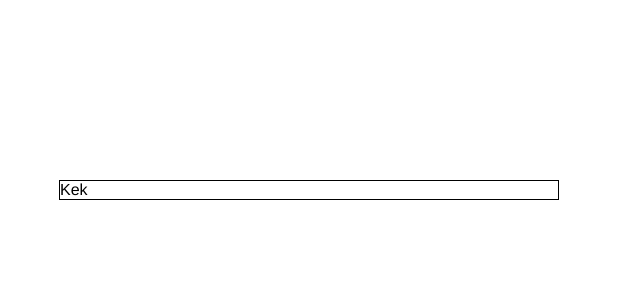
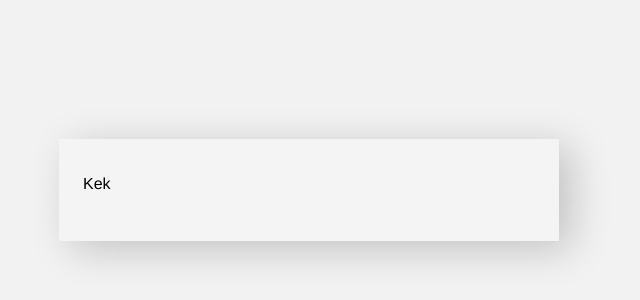
Before and after one commit to keztheslayer/todo-vue3, a Vue app: page / in a window 1280 px wide. Shown: the part 210-510 px from the top of the page, without its empty margins (331-971 px from the left). Built offline with nearby package versions, Linux system fonts and the light colour scheme.

Commit message:
Css variables for themes
Co-authored-by: Dmitriy Avdeev <ADGweb@users.noreply.github.com>

```diff
--- a/src/App.vue
+++ b/src/App.vue
@@ -23,5 +23,6 @@ export default {
     align-items: center;
     width: 100vw;
     height: 100vh;
+    background-color: var(--color-bg);
   }
 </style>
--- a/src/components/TodoList.vue
+++ b/src/components/TodoList.vue
@@ -5,6 +5,8 @@
 <style lang="scss">
     .todo {
         width: 500px;
-        border: 1px solid black;
+        padding: 36px 24px 48px;
+        box-shadow: 12px 8px 40px rgba(0, 0, 0, 0.2);
+        background-color: var(--color-bg-app);
     }
 </style>
--- /dev/null
+++ b/src/styles/color.scss
@@ -0,0 +1,15 @@
+:root {
+    --color-bg: #F2F2F2;
+    --color-bg-app: #F4F4F4;
+    --color-primary: #413F3F;
+    --color-ghost: #B5B5BA;
+    --color-done: #29ABE2;
+}
+
+:root[data-theme="dark"] {
+    --color-bg: #23272a;
+    --color-bg-app: #413F3F;
+    --color-primary: #F4F4F4;
+    --color-ghost: #B5B5BA;
+    --color-done: #29ABE2;
+}
--- a/src/styles/main.scss
+++ b/src/styles/main.scss
@@ -1,4 +1,5 @@
 @import './reset.scss';
+@import './color.scss';
 
 html {
     font-family: Avenir, Helvetica, Arial, sans-serif;
```
Also changed, not shown: 1 other file (tests, documents, lock files or other folders).
